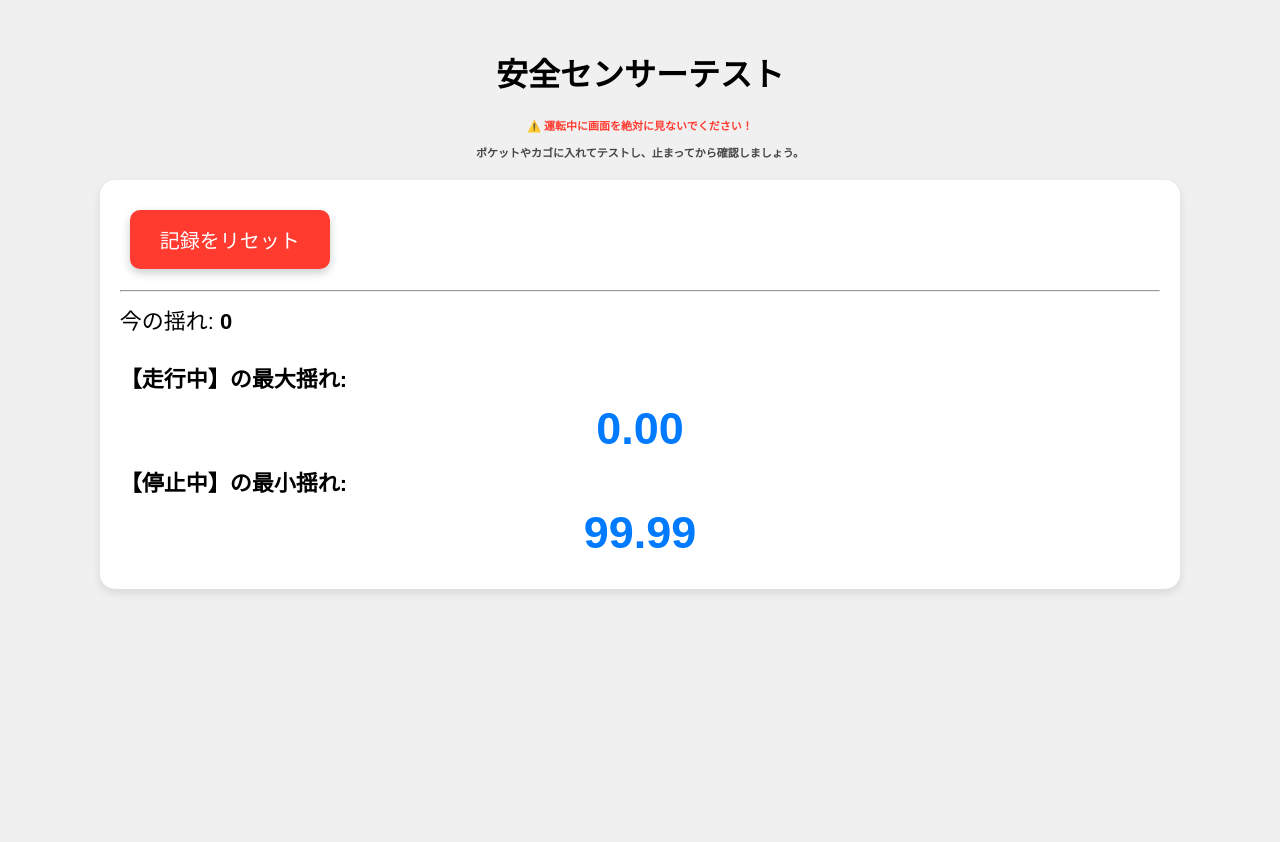
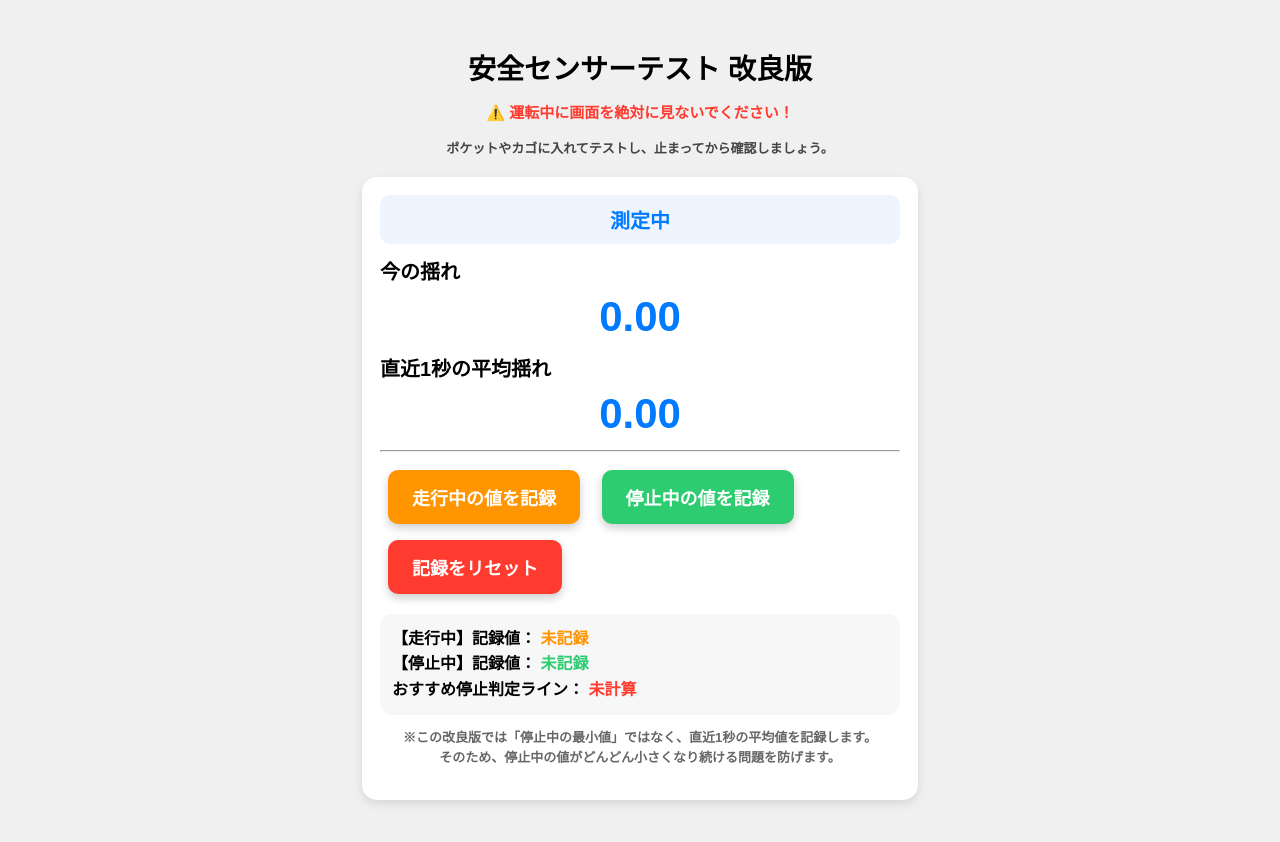
Before and after one commit to 757115-wq/acceleration-sensor, a plain HTML site: page index.html in a window 1280 px wide. Both pictures are taken after a click on the button "センサーを許可してスタート". Before the commit the page ends 800 px from the top, so only its background shows below. Drawn offline with Linux system fonts and the light colour scheme.

Commit message:
Update index.html

```diff
--- a/index.html
+++ b/index.html
@@ -3,56 +3,192 @@
 <head>
   <meta charset="UTF-8">
   <meta name="viewport" content="width=device-width, initial-scale=1.0">
-  <title>安全・自転車センサーテスト</title>
+  <title>安全・自転車センサーテスト 改良版</title>
   <style>
-    body { font-family: sans-serif; text-align: center; padding: 20px; background-color: #f0f0f0; }
-    #permission-btn, .action-btn { font-size: 20px; padding: 15px 30px; background-color: #007AFF; color: white; border: none; border-radius: 10px; margin: 10px; box-shadow: 0 4px 10px rgba(0,0,0,0.2); }
-    .btn-reset { background-color: #ff3b30; }
-    .data-box { font-size: 22px; margin: 20px auto; padding: 20px; background-color: white; border-radius: 15px; width: 85%; box-shadow: 0 4px 10px rgba(0,0,0,0.1); text-align: left; }
-    .highlight { font-size: 45px; font-weight: bold; color: #007AFF; display: block; text-align: center; margin: 10px 0; }
-    .danger { color: #ff3b30; }
-    p { font-size: 11px; color: #444; font-weight: bold; }
+    body {
+      font-family: sans-serif;
+      text-align: center;
+      padding: 20px;
+      background-color: #f0f0f0;
+    }
+
+    h1 {
+      font-size: 28px;
+      margin-bottom: 8px;
+    }
+
+    p {
+      font-size: 13px;
+      color: #444;
+      font-weight: bold;
+      line-height: 1.5;
+    }
+
+    .danger {
+      color: #ff3b30;
+      font-size: 15px;
+    }
+
+    #permission-btn,
+    .action-btn {
+      font-size: 18px;
+      padding: 14px 24px;
+      color: white;
+      border: none;
+      border-radius: 10px;
+      margin: 8px;
+      box-shadow: 0 4px 10px rgba(0,0,0,0.2);
+      cursor: pointer;
+      font-weight: bold;
+    }
+
+    #permission-btn {
+      background-color: #007AFF;
+    }
+
+    .btn-run {
+      background-color: #ff9500;
+    }
+
+    .btn-stop {
+      background-color: #2ECC71;
+    }
+
+    .btn-reset {
+      background-color: #ff3b30;
+    }
+
+    .data-box {
+      font-size: 20px;
+      margin: 18px auto;
+      padding: 18px;
+      background-color: white;
+      border-radius: 15px;
+      width: 88%;
+      max-width: 520px;
+      box-shadow: 0 4px 10px rgba(0,0,0,0.1);
+      text-align: left;
+    }
+
+    .label {
+      font-weight: bold;
+      margin-top: 12px;
+      display: block;
+    }
+
+    .highlight {
+      font-size: 42px;
+      font-weight: bold;
+      color: #007AFF;
+      display: block;
+      text-align: center;
+      margin: 8px 0 12px;
+    }
+
+    .highlight-orange {
+      color: #ff9500;
+    }
+
+    .highlight-green {
+      color: #2ECC71;
+    }
+
+    .highlight-red {
+      color: #ff3b30;
+    }
+
+    .small-text {
+      font-size: 13px;
+      color: #666;
+      line-height: 1.6;
+      text-align: center;
+    }
+
+    .status {
+      text-align: center;
+      font-weight: bold;
+      padding: 10px;
+      border-radius: 10px;
+      background: #eef5ff;
+      color: #007AFF;
+      margin-bottom: 12px;
+    }
+
+    .result-box {
+      background: #f7f7f7;
+      border-radius: 12px;
+      padding: 12px;
+      margin-top: 12px;
+      font-size: 16px;
+      line-height: 1.6;
+    }
+
+    @media (max-width: 480px) {
+      h1 { font-size: 24px; }
+      .highlight { font-size: 36px; }
+      #permission-btn, .action-btn {
+        font-size: 16px;
+        width: 90%;
+      }
+    }
   </style>
 </head>
 <body>
 
-  <h1>安全センサーテスト</h1>
+  <h1>安全センサーテスト 改良版</h1>
   <p class="danger">⚠️ 運転中に画面を絶対に見ないでください！</p>
   <p>ポケットやカゴに入れてテストし、止まってから確認しましょう。</p>
-
 
   <button id="permission-btn" onclick="requestAccess()">センサーを許可してスタート</button>
 
   <div class="data-box" id="data-area" style="display: none;">
+    <div id="status" class="status">測定中</div>
+
+    <span class="label">今の揺れ</span>
+    <span id="val-total" class="highlight">0.00</span>
+
+    <span class="label">直近1秒の平均揺れ</span>
+    <span id="val-average" class="highlight">0.00</span>
+
+    <hr>
+
+    <button class="action-btn btn-run" onclick="recordRunning()">走行中の値を記録</button>
+    <button class="action-btn btn-stop" onclick="recordStopped()">停止中の値を記録</button>
     <button class="action-btn btn-reset" onclick="resetData()">記録をリセット</button>
-    <hr>
-    今の揺れ: <span id="val-total" style="font-weight:bold;">0</span><br>
-    <br>
-    <strong>【走行中】の最大揺れ:</strong>
-    <span id="val-max" class="highlight Danger">0.00</span>
 
-    <strong>【停止中】の最小揺れ:</strong>
-    <span id="val-min" class="highlight">99.99</span>
+    <div class="result-box">
+      <strong>【走行中】記録値：</strong>
+      <span id="val-running" style="font-weight:bold; color:#ff9500;">未記録</span><br>
+
+      <strong>【停止中】記録値：</strong>
+      <span id="val-stopped" style="font-weight:bold; color:#2ECC71;">未記録</span><br>
+
+      <strong>おすすめ停止判定ライン：</strong>
+      <span id="val-threshold" style="font-weight:bold; color:#ff3b30;">未計算</span>
+    </div>
+
+    <p class="small-text">
+      ※この改良版では「停止中の最小値」ではなく、直近1秒の平均値を記録します。<br>
+      そのため、停止中の値がどんどん小さくなり続ける問題を防げます。
+    </p>
   </div>
 
   <script>
-    let maxShake = 0;
-    let minShake = 99.99;
     let lastSpokenTime = 0;
 
-    function resetData() {
-      maxShake = 0;
-      minShake = 99.99;
-      document.getElementById('val-max').innerText = "0.00";
-      document.getElementById('val-min').innerText = "99.99";
-      speak("リセットしました");
-    }
+    // 直近1秒分の揺れを保存する配列
+    let recentValues = [];
+
+    // 実験で記録する値
+    let runningValue = null;
+    let stoppedValue = null;
 
     function requestAccess() {
-      if (typeof DeviceMotionEvent.requestPermission === 'function') {
+      if (typeof DeviceMotionEvent !== "undefined" &&
+          typeof DeviceMotionEvent.requestPermission === "function") {
         DeviceMotionEvent.requestPermission()
           .then(permissionState => {
-            if (permissionState === 'granted') {
+            if (permissionState === "granted") {
               startSensor();
             } else {
               alert("センサーの利用が拒否されました");
@@ -65,9 +201,11 @@
     }
 
     function startSensor() {
-      window.addEventListener('devicemotion', handleMotion);
-      document.getElementById('permission-btn').style.display = 'none';
-      document.getElementById('data-area').style.display = 'block';
+      window.addEventListener("devicemotion", handleMotion);
+
+      document.getElementById("permission-btn").style.display = "none";
+      document.getElementById("data-area").style.display = "block";
+
       speak("測定を開始します");
     }
 
@@ -76,37 +214,109 @@
       let y = event.acceleration.y || 0;
       let z = event.acceleration.z || 0;
 
+      // 3方向の加速度から、揺れの大きさを計算
       let total = Math.sqrt(x * x + y * y + z * z);
-      document.getElementById('val-total').innerText = total.toFixed(2);
+      let now = Date.now();
 
-      //【走行中】の最大値を記憶（一番激しく揺れた瞬間をキープ）
-      if (total > maxShake) {
-        maxShake = total;
-        document.getElementById('val-max').innerText = maxShake.toFixed(2);
-      }
+      document.getElementById("val-total").innerText = total.toFixed(2);
 
-      //【停止中】の最小値を記憶（一番静かだった瞬間をキープ）
-      // ※最初の動き出しのノイズを防ぐため、少し動いてから判定
-      if (total < minShake && total > 0.01) {
-        minShake = total;
-        document.getElementById('val-min').innerText = minShake.toFixed(2);
-      }
+      // 直近1秒分だけ保存
+      recentValues.push({ time: now, value: total });
+      recentValues = recentValues.filter(item => now - item.time <= 1000);
 
-      //【音声読み上げ機能】2秒ごとに今の数字を声で教えてくれる
-      let now = Date.now();
+      let average = getRecentAverage();
+      document.getElementById("val-average").innerText = average.toFixed(2);
+
+      updateStatus(average);
+
+      // 2秒ごとに直近平均値を読み上げ
       if (now - lastSpokenTime > 2000) {
-        // 小数点第1位までを声で教える（例：「1点5」）
-        speak(total.toFixed(1));
+        speak("平均 " + average.toFixed(1));
         lastSpokenTime = now;
       }
     }
 
-    //スマホにおしゃべりさせる魔法の関数
+    function getRecentAverage() {
+      if (recentValues.length === 0) return 0;
+
+      let sum = 0;
+      for (let i = 0; i < recentValues.length; i++) {
+        sum += recentValues[i].value;
+      }
+
+      return sum / recentValues.length;
+    }
+
+    function recordRunning() {
+      runningValue = getRecentAverage();
+      document.getElementById("val-running").innerText = runningValue.toFixed(2);
+      speak("走行中の値を記録しました");
+      calculateThreshold();
+    }
+
+    function recordStopped() {
+      stoppedValue = getRecentAverage();
+      document.getElementById("val-stopped").innerText = stoppedValue.toFixed(2);
+      speak("停止中の値を記録しました");
+      calculateThreshold();
+    }
+
+    function calculateThreshold() {
+      if (runningValue === null || stoppedValue === null) {
+        return;
+      }
+
+      // 走行中と停止中の中間を、停止判定ラインの目安にする
+      let threshold = (runningValue + stoppedValue) / 2;
+      document.getElementById("val-threshold").innerText = threshold.toFixed(2);
+    }
+
+    function resetData() {
+      recentValues = [];
+      runningValue = null;
+      stoppedValue = null;
+
+      document.getElementById("val-total").innerText = "0.00";
+      document.getElementById("val-average").innerText = "0.00";
+      document.getElementById("val-running").innerText = "未記録";
+      document.getElementById("val-stopped").innerText = "未記録";
+      document.getElementById("val-threshold").innerText = "未計算";
+      document.getElementById("status").innerText = "測定中";
+      document.getElementById("status").style.background = "#eef5ff";
+      document.getElementById("status").style.color = "#007AFF";
+
+      speak("リセットしました");
+    }
+
+    function updateStatus(average) {
+      const status = document.getElementById("status");
+
+      if (stoppedValue !== null && runningValue !== null) {
+        const threshold = (runningValue + stoppedValue) / 2;
+
+        if (average < threshold) {
+          status.innerText = "停止に近い状態";
+          status.style.background = "#e6ffed";
+          status.style.color = "#2ECC71";
+        } else {
+          status.innerText = "走行中に近い状態";
+          status.style.background = "#fff3e0";
+          status.style.color = "#ff9500";
+        }
+      } else {
+        status.innerText = "測定中";
+        status.style.background = "#eef5ff";
+        status.style.color = "#007AFF";
+      }
+    }
+
     function speak(text) {
-      if ('speechSynthesis' in window) {
+      if ("speechSynthesis" in window) {
+        window.speechSynthesis.cancel();
+
         let utterance = new SpeechSynthesisUtterance(text);
-        utterance.lang = 'ja-JP';
-        utterance.rate = 1.2; // 少し早口で
+        utterance.lang = "ja-JP";
+        utterance.rate = 1.2;
         window.speechSynthesis.speak(utterance);
       }
     }
```
